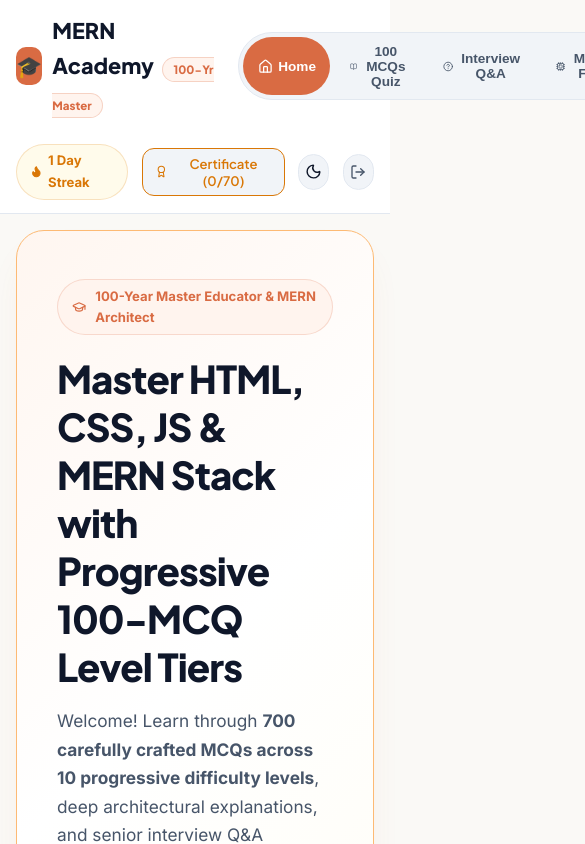
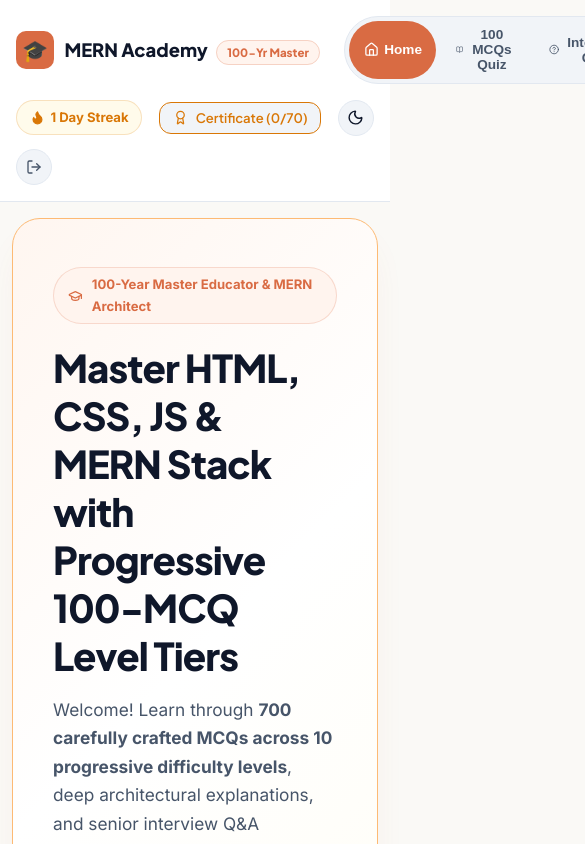
Before and after one commit to rithesh2130-beep/mernmastery, a React (Vite) app: page / in a window 390 px wide. Both pictures are taken after typing "name@example.com", "Sample123" into the empty fields and a click on the button "Sign In". Shown: the top 844 px of the page, 585 px wide, since content can reach past the window. Built offline with nearby package versions, Linux system fonts and the light colour scheme.

Commit message:
style: enhance mobile compatibility and responsive layouts

```diff
--- a/src/App.jsx
+++ b/src/App.jsx
@@ -68,7 +68,7 @@ const AppContent = () => {
       {/* Main Workspace */}
       <main className="main-workspace">
         {currentView === 'quiz' ? (
-          <div style={{ display: 'grid', gridTemplateColumns: '300px 1fr', gap: '2rem' }}>
+          <div className="quiz-layout">
             <Sidebar />
             <QuizEngine />
           </div>
--- a/src/components/CodePlayground.jsx
+++ b/src/components/CodePlayground.jsx
@@ -92,7 +92,7 @@ export const CodePlayground = () => {
       </div>
 
       {/* Editor & Preview Split Panel */}
-      <div style={{ display: 'grid', gridTemplateColumns: '1fr 1fr', gap: '1.5rem', minHeight: '500px' }}>
+      <div className="playground-layout">
         {/* Code Editor Area */}
         <div className="glass-card" style={{ padding: '1.25rem', display: 'flex', flexDirection: 'column' }}>
           <div style={{ display: 'flex', alignItems: 'center', gap: '0.5rem', marginBottom: '0.75rem', color: 'var(--accent-amber)', fontWeight: 700, fontSize: '0.9rem' }}>
--- a/src/components/Navbar.jsx
+++ b/src/components/Navbar.jsx
@@ -87,7 +87,7 @@ export const Navbar = ({ currentView, setCurrentView, onOpenCertificate }) => {
       </div>
 
       {/* Right Controls: Streak, Certificate, Theme, Logout */}
-      <div style={{ display: 'flex', alignItems: 'center', gap: '0.85rem' }}>
+      <div className="navbar-controls" style={{ display: 'flex', alignItems: 'center', gap: '0.85rem', flexWrap: 'wrap' }}>
         {/* Streak Counter */}
         <div style={{
           display: 'flex',
--- a/src/styles/main.css
+++ b/src/styles/main.css
@@ -1,4 +1,4 @@
-/* Modern Humanized Organic Design System */
+/* Modern Humanized Responsive Design System */
 @import url('https://fonts.googleapis.com/css2?family=JetBrains+Mono:wght@400;500;600&family=Inter:wght@400;500;600;700&family=Outfit:wght@500;600;700;800&family=Plus+Jakarta+Sans:wght@500;600;700;800&display=swap');
 
 :root {
@@ -45,7 +45,6 @@
   --transition: all 0.22s cubic-bezier(0.16, 1, 0.3, 1);
 }
 
-/* Dark Theme Overrides */
 [data-theme="dark"] {
   --bg-primary: #0F172A;
   --bg-secondary: #1E293B;
@@ -104,12 +103,12 @@ h1, h2, h3, h4, h5, h6 {
   border-color: #CBD5E1;
 }
 
-/* Header Navbar */
+/* Responsive Header Navbar */
 .navbar {
   position: sticky;
   top: 0;
   z-index: 50;
-  background: rgba(255, 255, 255, 0.92);
+  background: rgba(255, 255, 255, 0.94);
   backdrop-filter: blur(16px);
   border-bottom: 1px solid var(--border-color);
   padding: 0.9rem 2rem;
@@ -117,11 +116,10 @@ h1, h2, h3, h4, h5, h6 {
   align-items: center;
   justify-content: space-between;
   gap: 1.5rem;
-  flex-wrap: wrap;
 }
 
 [data-theme="dark"] .navbar {
-  background: rgba(15, 23, 42, 0.92);
+  background: rgba(15, 23, 42, 0.94);
 }
 
 .brand-title {
@@ -133,6 +131,7 @@ h1, h2, h3, h4, h5, h6 {
   gap: 0.65rem;
   color: var(--text-main);
   text-decoration: none;
+  flex-shrink: 0;
 }
 
 .brand-badge {
@@ -154,12 +153,61 @@ h1, h2, h3, h4, h5, h6 {
   padding: 2rem;
 }
 
-@media (max-width: 900px) {
+/* Responsive Grid Columns */
+.quiz-layout {
+  display: grid;
+  grid-template-columns: 300px 1fr;
+  gap: 2rem;
+}
+
+.playground-layout {
+  display: grid;
+  grid-template-columns: 1fr 1fr;
+  gap: 1.5rem;
+  min-height: 500px;
+}
+
+/* Media Queries for Responsive Adjustments */
+@media (max-width: 1024px) {
+  .navbar {
+    flex-direction: column;
+    align-items: stretch;
+    padding: 1rem;
+    gap: 1rem;
+  }
+
+  .navbar-controls {
+    justify-content: space-between;
+    width: 100%;
+  }
+
+  .quiz-layout {
+    grid-template-columns: 1fr;
+    gap: 1.5rem;
+  }
+
+  .playground-layout {
+    grid-template-columns: 1fr;
+    min-height: auto;
+  }
+}
+
+@media (max-width: 600px) {
   .main-workspace {
-    padding: 1rem;
+    padding: 1rem 0.75rem;
   }
-  .navbar {
-    padding: 0.8rem 1rem;
+
+  .question-title {
+    font-size: 1.15rem;
+  }
+
+  .btn-primary, .btn-secondary {
+    padding: 0.6rem 1.1rem;
+    font-size: 0.85rem;
+  }
+
+  .brand-title {
+    font-size: 1.15rem;
   }
 }
 
@@ -177,6 +225,12 @@ h1, h2, h3, h4, h5, h6 {
   max-height: 560px;
   overflow-y: auto;
   padding-right: 0.2rem;
+}
+
+@media (max-width: 1024px) {
+  .level-list {
+    max-height: 280px;
+  }
 }
 
 .level-item {
@@ -220,14 +274,6 @@ h1, h2, h3, h4, h5, h6 {
   justify-content: space-between;
   padding-bottom: 1rem;
   border-bottom: 1px solid var(--border-color);
-}
-
-.question-title {
-  font-family: var(--font-heading);
-  font-size: 1.35rem;
-  font-weight: 700;
-  color: var(--text-main);
-  line-height: 1.45;
 }
 
 .code-block {
@@ -442,6 +488,16 @@ h1, h2, h3, h4, h5, h6 {
   box-shadow: 0 20px 50px rgba(0,0,0,0.08);
 }
 
+@media (max-width: 600px) {
+  .certificate-frame {
+    padding: 1.5rem 1rem;
+    border-width: 6px;
+  }
+  .certificate-title {
+    font-size: 1.5rem;
+  }
+}
+
 .certificate-title {
   font-family: 'Outfit', serif;
   font-size: 2.2rem;
```
